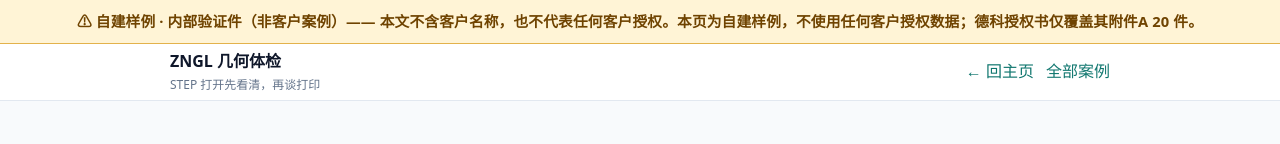
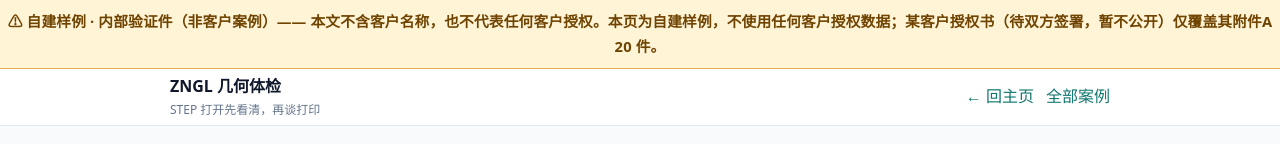
Before and after one commit to haidi-ai/step-inspect, a plain HTML site: page cases/C01-flange.html in a window 1280 px wide. Shown: the top 144 px of the page. Drawn offline with Linux system fonts and the light colour scheme.

Commit message:
cases: scrub customer name from 4 case pages before countersigning (T-0846)

```diff
--- a/cases/C01-flange.html
+++ b/cases/C01-flange.html
@@ -39,7 +39,7 @@ code{font-family:ui-monospace,Consolas,monospace}
 ul{padding-left:1.2em}
 </style></head>
 <body>
-<div class="selfbuilt">⚠ 自建样例 · 内部验证件（非客户案例）—— 本文不含客户名称，也不代表任何客户授权。本页为自建样例，<b>不使用</b>任何客户授权数据；德科授权书仅覆盖其附件A 20 件。</div>
+<div class="selfbuilt">⚠ 自建样例 · 内部验证件（非客户案例）—— 本文不含客户名称，也不代表任何客户授权。本页为自建样例，<b>不使用</b>任何客户授权数据；某客户授权书（待双方签署，暂不公开）仅覆盖其附件A 20 件。</div>
 <header class="top"><div class="wrap"><div class="brand">ZNGL 几何体检<small>STEP 打开先看清，再谈打印</small></div>
 <a href="../index.html" style="margin-left:auto">← 回主页</a><a href="index.html">全部案例</a></div></header>
 
```
Also changed, not shown: cases/C05-pipe-fitting.html (+1 -1 lines), cases/C06-thin-wall-box.html (+1 -1 lines), cases/index.html (+1 -1 lines).
